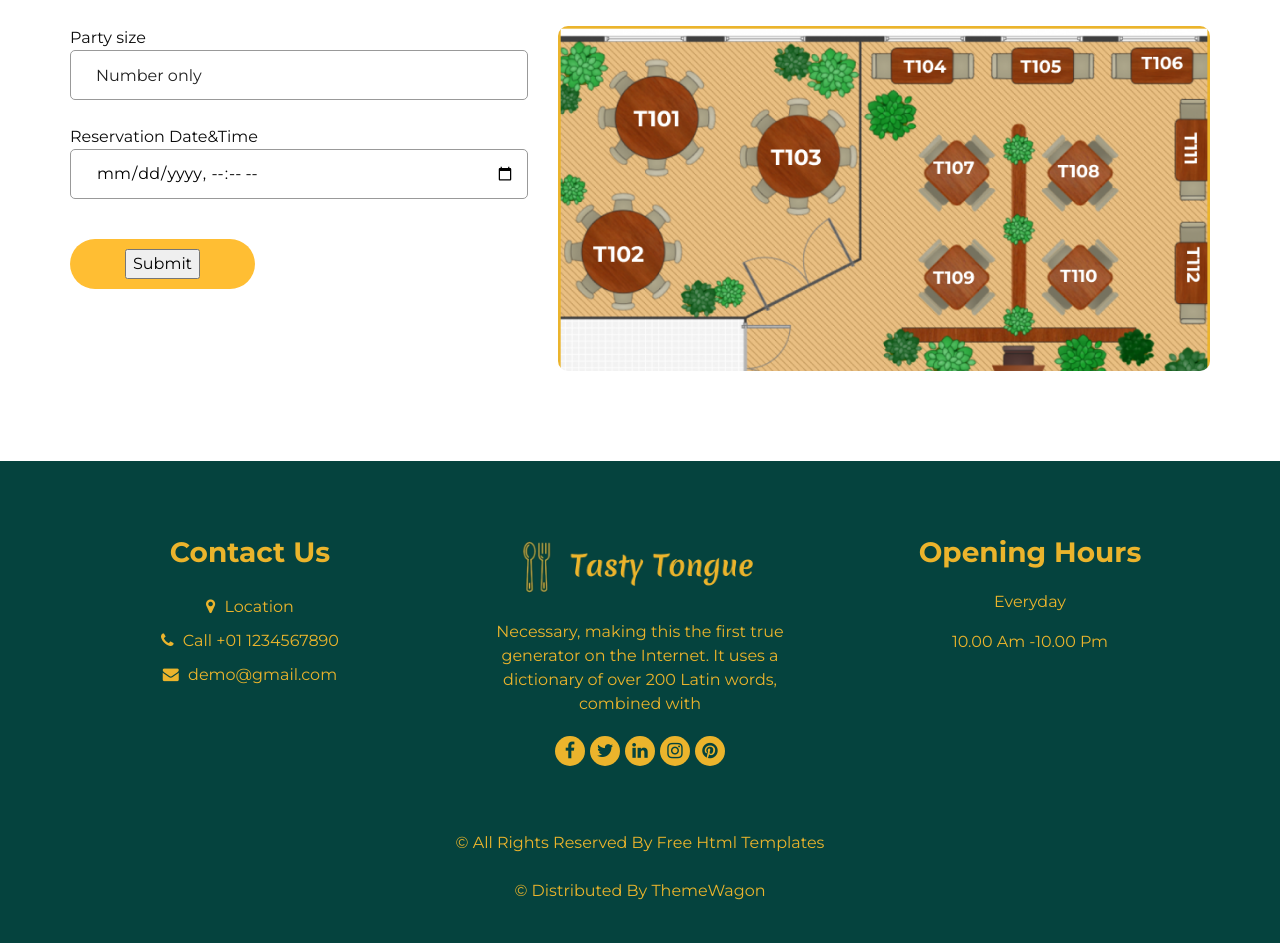
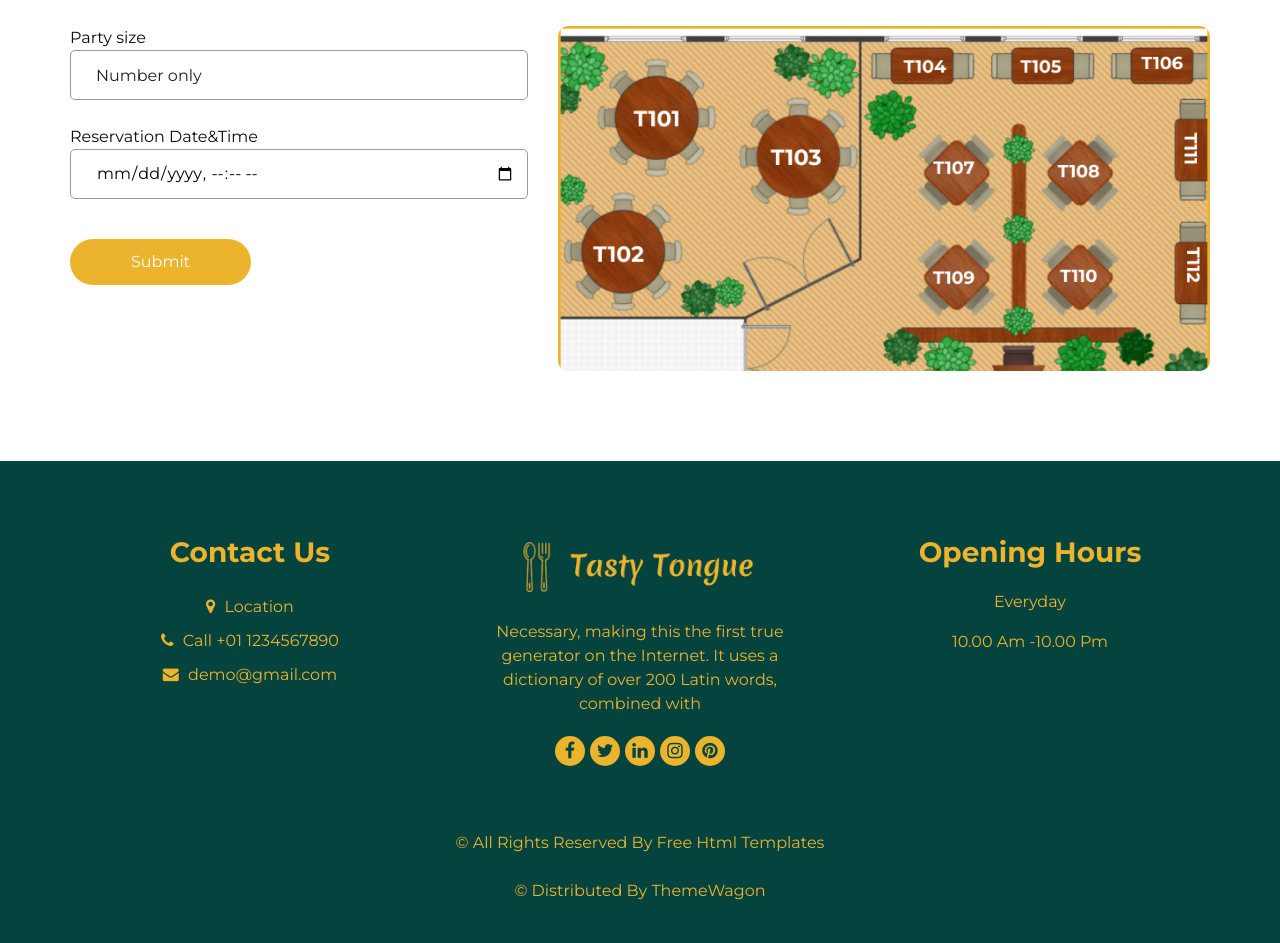
Before and after one commit to achi234/Intro2SE-TastyTongue, a PHP site: the page made by src/Customer UI/reservation.php in a window 1280 px wide. Shown: the part 209-1152 px from the top of the page. Run offline with PHP 8.4, Linux system fonts and the light colour scheme; some libraries are stand-ins or nearby versions.

Commit message:
update button style

```diff
--- a/src/Customer UI/reservation.php
+++ b/src/Customer UI/reservation.php
@@ -36,16 +36,15 @@ require_once('partials/_head.php');
                                 <form action="../Controller/CustomerController/reservation.php" method="post">
                                     <div>
                                         <span> Party size </span>
-                                        <input type="text" class="form-control" placeholder="Number only" name="size"/>
+                                        <input type="text" class="form-control" placeholder="Number only" name="size" />
                                     </div>
                                     <div>
                                         <span> Reservation Date&Time </span>
                                         <input type="datetime-local" class="form-control" name="datetime">
                                     </div>
                                     <div class="btn_box">
-
                                         <button>
-                                        <input type="submit">
+                                            <input type="submit" value="Submit">
                                         </button>
                                     </div>
                                 </form>
--- a/src/Customer UI/tableChoosing.php
+++ b/src/Customer UI/tableChoosing.php
@@ -60,8 +60,7 @@ require_once('partials/_head.php');
                                     </div>
                                     <div class="btn_box">
                                         <button>
-                                        <input type="submit">
-
+                                            <input type="submit" value="Submit">
                                         </button>
                                     </div>
                                 </form>
--- a/src/assets/css/style.css
+++ b/src/assets/css/style.css
@@ -805,7 +805,7 @@ a:focus {
   text-transform: capitalize;
   display: inline-block;
   padding: 10px 55px;
-  background-color: #ffbe33;
+  background-color: #EBB42C;
   color: #ffffff;
   border-radius: 45px;
   -webkit-transition: all 0.3s;
@@ -815,6 +815,13 @@ a:focus {
 
 .book_section .form_container button:hover {
   background-color: #e69c00;
+}
+
+
+input[type="submit"] {
+  color: #fff;
+  background-color: inherit;
+  border: none;
 }
 
 .book_section .map_container {
```
